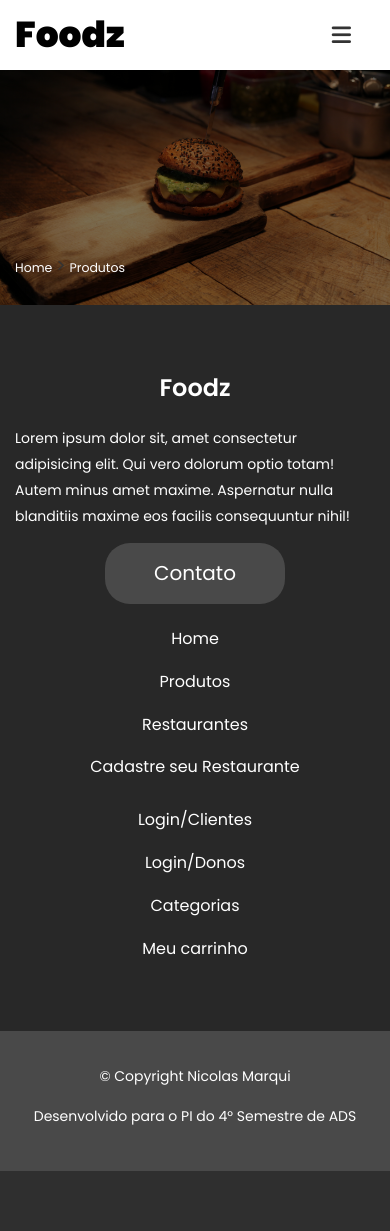
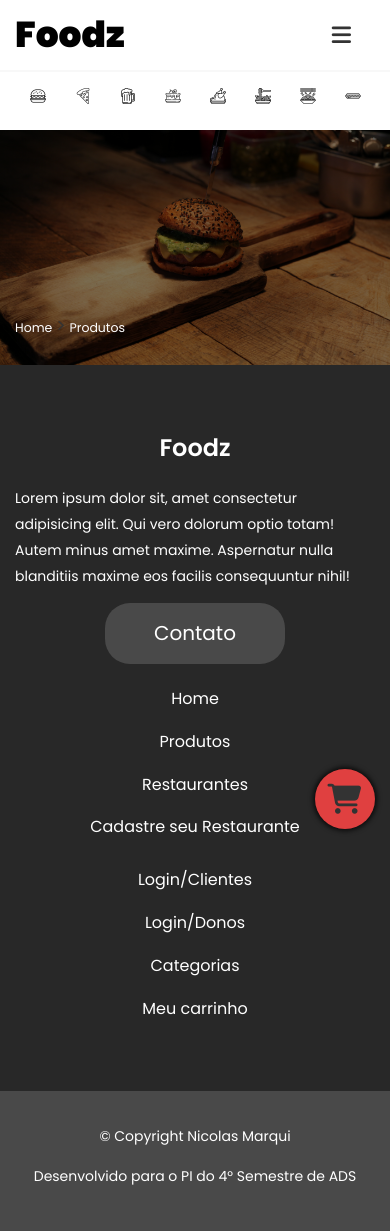
Before and after one commit to NicolasMarqui/Foodz, a Django app: page /sobre-nos in a window 390 px wide. Before the commit the page ends 1171 px from the top, so only its background shows below. Run offline with Django 3.2, Linux system fonts and the light colour scheme; some libraries are stand-ins or nearby versions.

Commit message:
Navbar responsive aspects

```diff
--- a/delivery/static/script.js
+++ b/delivery/static/script.js
@@ -142,4 +142,12 @@ $(document).ready(function(){
         })
     })
 
+    //Abre carrinho no icone de carrinho para mobilão
+    $('.mobile-cart').click(function(){
+        $('.display-shopping-cart').css({
+            display: 'block',
+            width: '350px',
+        });
+    })
+
 })
--- a/delivery/static/styles.css
+++ b/delivery/static/styles.css
@@ -128,6 +128,16 @@ body ::-webkit-scrollbar-thumb, html ::-webkit-scrollbar-thumb {
   position: absolute;
 }
 
+.dark-bg-hover {
+  top: 0;
+  left: 0;
+  right: 0;
+  bottom: 0;
+  background-color: rgba(0, 0, 0, 0.8);
+  position: absolute;
+  z-index: 10;
+}
+
 .p-0 {
   padding: 0;
 }
@@ -449,7 +459,7 @@ header .bottom-header ul {
       flex-wrap: wrap;
 }
 
-header .bottom-header ul li {
+header .bottom-header ul > li {
   display: inline-block;
   padding: 14px 0px;
   position: relative;
@@ -458,21 +468,31 @@ header .bottom-header ul li {
           flex: 1;
 }
 
-header .bottom-header ul li a {
+header .bottom-header ul > li a {
   display: block;
   text-decoration: none;
   text-align: center;
 }
 
-header .bottom-header ul li ul.show-products-hover {
+header .bottom-header ul > li a span img {
+  height: 16px;
+  vertical-align: middle;
+  margin-top: -3px;
+}
+
+header .bottom-header ul > li > ul.show-products-hover {
   position: absolute;
   top: 100%;
   left: 0;
   visibility: hidden;
 }
 
-header .bottom-header ul li ul.show-products-hover .inside-img {
-  padding: 50px;
+header .bottom-header ul > li > ul.show-products-hover li {
+  padding: 0;
+}
+
+header .bottom-header ul > li > ul.show-products-hover .inside-img {
+  padding: 20px;
   background-color: #fff;
   display: -webkit-box;
   display: -ms-flexbox;
@@ -483,23 +503,16 @@ header .bottom-header ul li ul.show-products-hover .inside-img {
           flex-direction: column;
 }
 
-header .bottom-header ul li ul.show-products-hover .inside-img .thumb {
-  -webkit-box-flex: 1;
-      -ms-flex: 1;
-          flex: 1;
-}
-
-header .bottom-header ul li ul.show-products-hover:first-child {
+header .bottom-header ul > li > ul.show-products-hover:first-child {
   left: 0;
   right: auto;
 }
 
-header .bottom-header ul li ul.show-products-hover:last-child {
-  right: 0;
+header .bottom-header ul > li > ul.show-products-hover:last-child {
   left: auto;
 }
 
-header .bottom-header ul li:hover .show-products-hover {
+header .bottom-header ul > li:hover .show-products-hover {
   visibility: visible;
 }
 
@@ -2850,4 +2863,40 @@ footer .footer .fot-bottom p {
 .menu-mobile-wrapper .center-menu ul li:hover {
   border-bottom: 2px solid #fff;
 }
+
+.mobile-cart {
+  position: fixed;
+  bottom: 15px;
+  right: 15px;
+  background-color: #E04040;
+  border-radius: 50%;
+  height: 60px;
+  width: 60px;
+  z-index: 5;
+  -webkit-box-shadow: 0px 0px 5px 2px rgba(0, 0, 0, 0.75);
+  box-shadow: 0px 0px 5px 2px rgba(0, 0, 0, 0.75);
+  cursor: pointer;
+}
+
+.mobile-cart i {
+  height: 100%;
+  display: block;
+  width: 100%;
+  font-size: 30px;
+}
+
+.mobile-cart i::before {
+  position: absolute;
+  top: 50%;
+  left: 49%;
+  -webkit-transform: translate(-50%, -50%);
+          transform: translate(-50%, -50%);
+}
+
+.mobile-cart:hover i {
+  -webkit-transition: all .5s linear;
+  transition: all .5s linear;
+  -webkit-transform: scale(1.112) rotate(360deg);
+          transform: scale(1.112) rotate(360deg);
+}
 /*# sourceMappingURL=styles.css.map */
--- a/delivery/templates/includes/header.html
+++ b/delivery/templates/includes/header.html
@@ -94,6 +94,10 @@
                 </div>
             </div>
 
+            <div class="mobile-cart visible-xs visible-sm">
+                <i class="fas fa-shopping-cart"></i>
+            </div>
+
             <header>
                 <div class="header">
                     <div class="container">
@@ -105,7 +109,7 @@
                                 </div>
                             </div>
 
-                            <div class="col-md-3 hidden-xs col-in-block v-bottom">
+                            <div class="col-sm-5 col-md-3 hidden-xs col-in-block v-bottom">
                                 <div class="search-nav">
                                     <input type="text" placeholder="Pesquisar">
                                     <span>
@@ -114,19 +118,13 @@
                                 </div>
                             </div>
 
-                            <div class="hidden-xs col-md-4 col-in-block text-right">
+                            <div class="hidden-xs col-sm-5 col-md-4 col-in-block text-right">
                                 <div class="menu">
                                     <ul>
                                         {% if request.path == '/' %}
                                             <li class="active"><a href="/">Home</a></li>
                                         {% else %}
                                             <li><a href="/">Home</a></li>
-                                        {% endif %}
-
-                                        {% if '/restaurantes' in request.path %}
-                                            <!-- <li class="active"><a href="/restaurantes">Restaurantes</a></li> -->
-                                        {% else %}
-                                            <!-- <li><a href="/restaurantes">Restaurantes</a></li> -->
                                         {% endif %}
 
                                         <li><a href="/sobre-nos">Sobre Nós</a></li>
@@ -159,7 +157,7 @@
                                 </div>
                             </div>
 
-                            <div class="hidden-md hidden-lg col-xs-6 col-in-block text-right">
+                            <div class="hidden-md hidden-lg hidden-sm col-xs-6 col-in-block text-right">
                                 <div class="menu-m">
                                     <i class="fas fa-bars fa-2x"></i>
                                 </div>
@@ -168,21 +166,10 @@
                         </div>
                     </div>
                 </div>
-                <div class="bottom-header hidden-xs hidden-sm">
-                    <ul>
-                        {% for i in range %}
-                        <li>
-                            <a href="#">Lanches</a>
-
-                            <ul class="show-products-hover">
-                                <div class="inside-img">
-                                    <div class="thumb" style="background-image: url('https://images.pexels.com/photos/1640777/pexels-photo-1640777.jpeg?auto=compress&cs=tinysrgb&dpr=2&h=650&w=940')"></div>
-                                    <h3>Hámburguer</h3>
-                                </div>
-                            </ul>
-                        </li>
-                        {% endfor %}
-                    </ul>
+                <div class="bottom-header">
+                    <div class="container">
+                        {% include 'includes/products-bottom.html' %}
+                    </div>
                 </div>
             </header>
 
--- /dev/null
+++ b/delivery/templates/includes/products-bottom.html
@@ -0,0 +1,109 @@
+<ul>
+    <li>
+        <a href="#">
+            <span><img src="../../static/assets/icons/hamburger.png" alt="Lanches"></span>
+            <span class="hidden-xs hidden-sm">Lanches</span>
+        </a>
+
+        <ul class="show-products-hover">
+            <li>
+                <a href="#">
+                    <div class="inside-img">
+                        <img src="../../static/assets/produtos/burguer-1.png" alt="" class="img-responsive">
+                        <h3>Hámburguer</h3>
+                    </div>
+                </a>
+            </li>
+
+            <li>
+                <a href="#">
+                    <div class="inside-img">
+                        <img src="../../static/assets/produtos/burguer-2.png" alt="" class="img-responsive">
+                        <h3>Hámburguer</h3>
+                    </div>
+                </a>
+            </li>
+
+            <li>
+                <a href="#">
+                    <div class="inside-img">
+                        <img src="../../static/assets/produtos/burguer-3.png" alt="" class="img-responsive">
+                        <h3>Hámburguer</h3>
+                    </div>
+                </a>
+            </li>
+
+            <li>
+                <a href="#">
+                    <div class="inside-img">
+                        <img src="../../static/assets/produtos/burguer-4.png" alt="" class="img-responsive">
+                        <h3>Hámburguer</h3>
+                    </div>
+                </a>
+            </li>
+        </ul>
+    </li>
+
+    <li>
+        <a href="#">
+            <span><img src="../../static/assets/icons/pizza-slice.png" alt="Pizza"></span>
+            <span class="hidden-xs hidden-sm">Pizzas</span>
+        </a>
+    </li>
+
+    <li>
+        <a href="#">
+            <span><img src="../../static/assets/icons/beer.png" alt="Bebidas"></span>
+            <span class="hidden-xs hidden-sm">Bebidas</span>
+        </a>
+    </li>
+
+    <li>
+        <a href="#">
+            <span><img src="../../static/assets/icons/cake.png" alt="Sobremesas"></span>
+            <span class="hidden-xs hidden-sm">
+                Sorvetes
+            </span>
+        </a>
+    </li>
+
+    <li>
+        <a href="#">
+            <span><img src="../../static/assets/icons/turkey.png" alt="Pratos"></span>
+            <span class="hidden-xs hidden-sm">
+                Pratos
+            </span>
+        </a>
+    </li>
+
+    <li>
+        <a href="#">
+            <span><img src="../../static/assets/icons/spaghetti.png" alt="Italiana"></span>
+            <span class="hidden-xs hidden-sm">
+                Italiana
+            </span>
+        </a>
+    </li>
+
+    <li>
+        <a href="#">
+            <span><img src="../../static/assets/icons/noodles.png" alt="Chinesa"></span>
+            <span class="hidden-xs hidden-sm">
+                Chinesa
+            </span>
+        </a>
+    </li>
+
+    <li>
+        <a href="#">
+            <span><img src="../../static/assets/icons/hot-dog.png" alt="Hot Dog"></span>
+            <span class="hidden-xs hidden-sm">
+                Hot Dog
+            </span>
+        </a>
+    </li>
+
+    <li class="hidden-xs">
+        <a href="#">Veja Mais</a>
+    </li>
+</ul>
```
Also changed, not shown: delivery/static/assets/icons/beer.png (added), delivery/static/assets/icons/cake.png (added), delivery/static/assets/icons/hamburger.png (added), delivery/static/assets/icons/hot-dog.png (added), delivery/static/assets/icons/noodles.png (added), delivery/static/assets/icons/pizza-slice.png (added), delivery/static/assets/icons/spaghetti.png (added), delivery/static/assets/icons/turkey.png (added), delivery/static/assets/produtos/burguer-1.png (added), delivery/static/assets/produtos/burguer-2.png (added), delivery/static/assets/produtos/burguer-3.png (added), delivery/static/assets/produtos/burguer-4.png (added).
